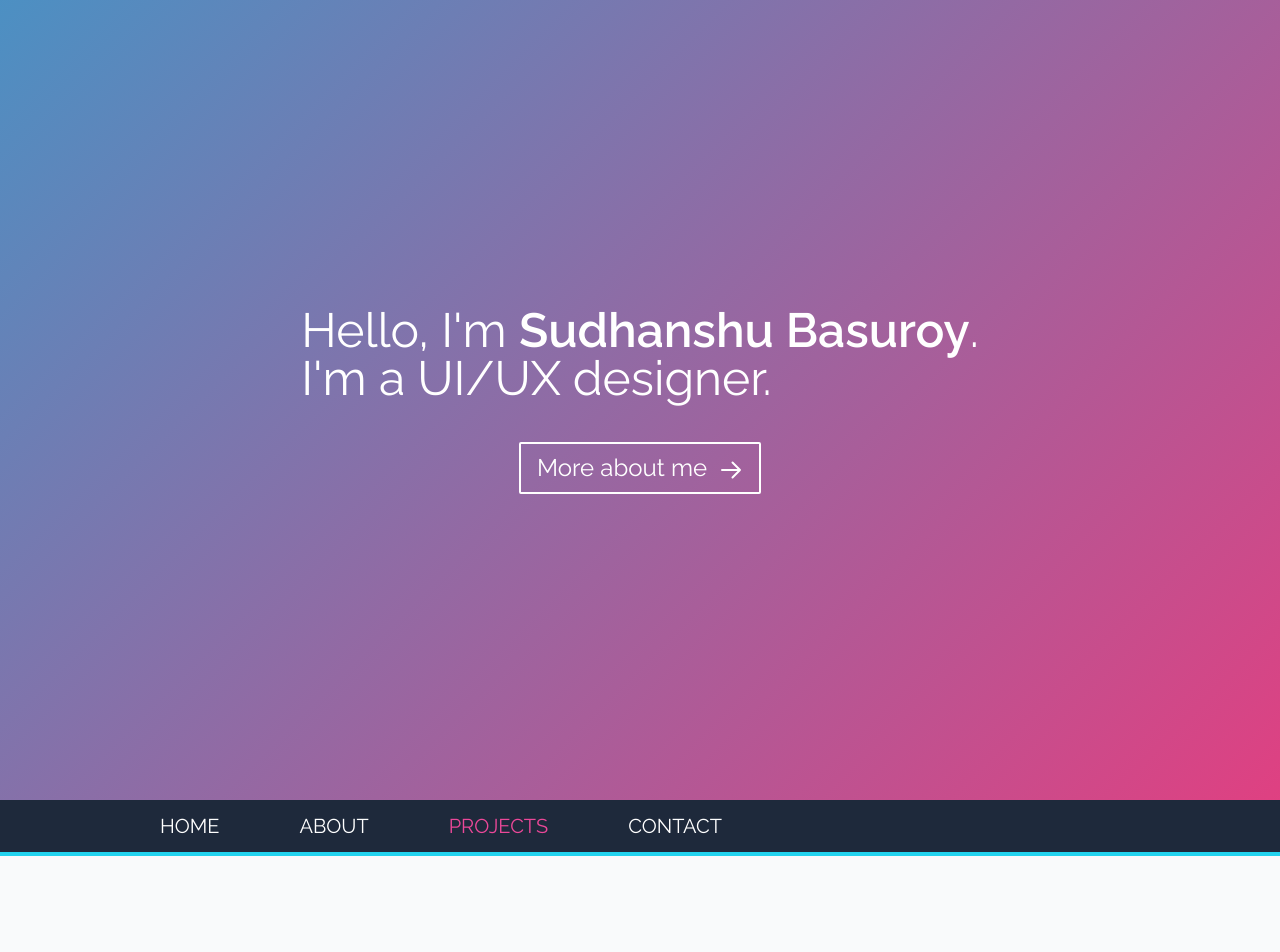
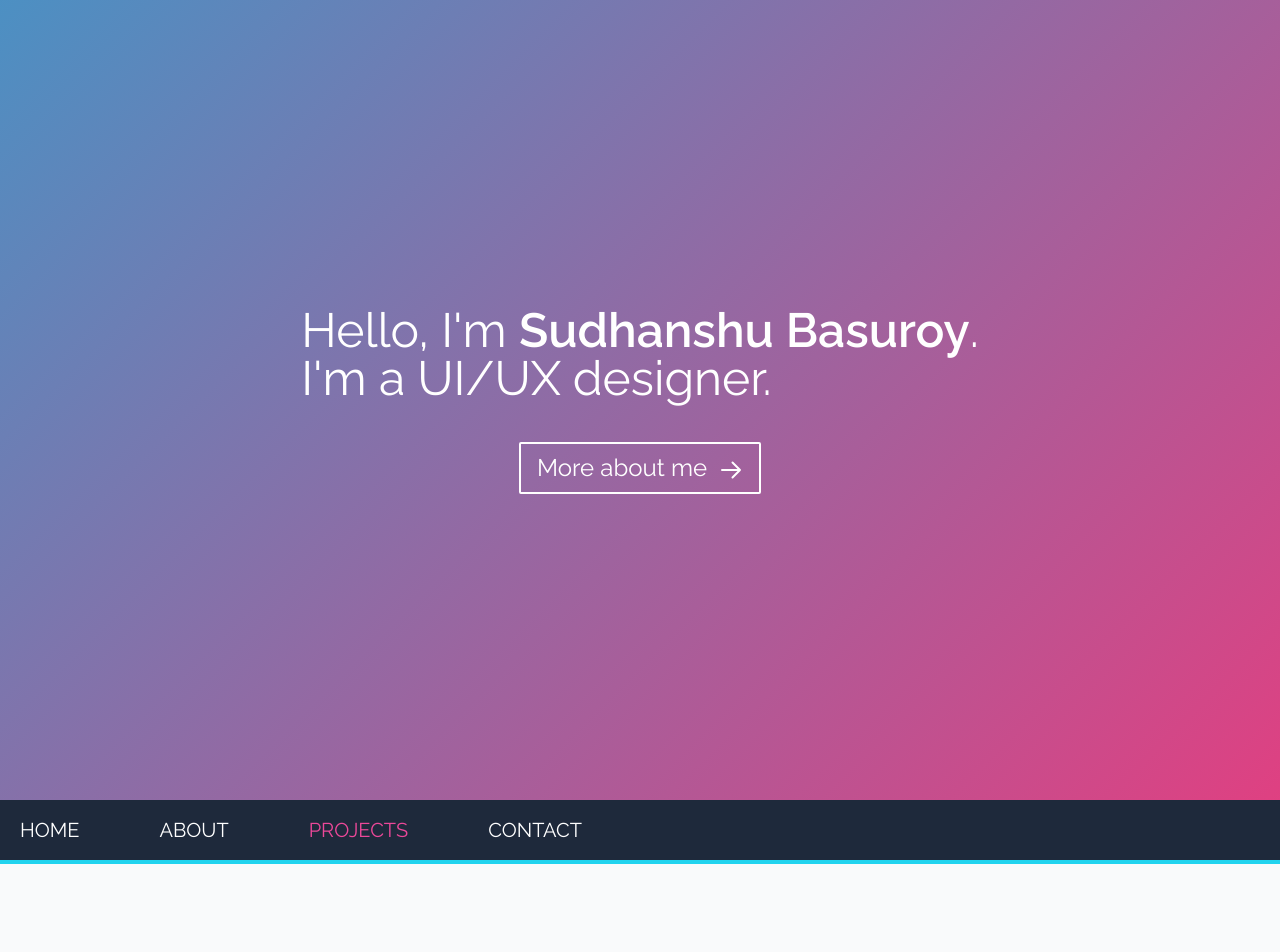
Before and after one commit to parading-purple-drumhead/Portfolio, a React (Vite) app: page / in a window 1280 px wide. Shown: the top 952 px of the page. Built offline with nearby package versions, Linux system fonts and the light colour scheme.

Commit message:
Navbar responsive

```diff
--- a/index.html
+++ b/index.html
@@ -3,7 +3,13 @@
   <head>
     <meta charset="UTF-8" />
     <link rel="icon" type="image/svg+xml" href="/letter-s.png" />
-    <meta name="viewport" content="width=device-width, initial-scale=1.0" />
+    <meta
+      name="viewport"
+      content="height=device-height,
+    width=device-width, initial-scale=1.0,
+    minimum-scale=1.0, maximum-scale=1.0,
+    user-scalable=no, target-densitydpi=device-dpi"
+    />
     <title>Sudhanshu Portfolio</title>
   </head>
   <body>
--- a/src/components/Navbar.tsx
+++ b/src/components/Navbar.tsx
@@ -1,6 +1,7 @@
 import { useEffect, useState } from "react";
 
 const Navbar = () => {
+  const [isDropdownOpen, setIsDropdownOpen] = useState<boolean>(false);
   const [currentSection, setCurrentSection] = useState<string>("");
 
   useEffect(() => {
@@ -45,13 +46,59 @@ const Navbar = () => {
       // Save the current section to localStorage
       localStorage.setItem("currentSection", id);
       setCurrentSection(id);
+
+      // Close the dropdown menu on mobile
+      setIsDropdownOpen(false);
     }
   };
 
   return (
-    <div className="navbar navbar sticky top-0 z-10 border-b-4 border-cyan-400 bg-slate-800 px-40 py-3">
+    <div className="navbar fixed top-0 z-10 w-screen border-b-4 border-cyan-400 bg-slate-800 px-5 py-3 lg:sticky">
       <nav>
-        <ul className="flex gap-20">
+        <div>
+          {/* Navbar links */}
+          <ul className="hidden gap-20 lg:flex">
+            <li
+              className={`nav-link ${currentSection === "landing" ? "active" : ""}`}
+              onClick={() => scrollTo("landing")}
+            >
+              Home
+            </li>
+            <li
+              className={`nav-link ${currentSection === "about" ? "active" : ""}`}
+              onClick={() => scrollTo("about")}
+            >
+              About
+            </li>
+            <li
+              className={`nav-link ${currentSection === "projects" ? "active" : ""}`}
+              onClick={() => scrollTo("projects")}
+            >
+              Projects
+            </li>
+            <li
+              className={`nav-link ${currentSection === "contact" ? "active" : ""}`}
+              onClick={() => scrollTo("contact")}
+            >
+              Contact
+            </li>
+          </ul>
+          <div className="flex justify-end lg:hidden">
+            <button
+              className="text-white"
+              onClick={() => {
+                setIsDropdownOpen((prev) => !prev);
+              }}
+            >
+              Hamburger
+            </button>
+          </div>
+        </div>
+
+        {/* Dropdown menu */}
+        <ul
+          className={`${isDropdownOpen ? "max-h-[50vh]" : ""} flex max-h-0 flex-col items-center gap-5 overflow-hidden transition-all duration-300 ease-linear lg:hidden`}
+        >
           <li
             className={`nav-link ${currentSection === "landing" ? "active" : ""}`}
             onClick={() => scrollTo("landing")}
--- a/src/index.css
+++ b/src/index.css
@@ -34,7 +34,7 @@ html {
 }
 
 .nav-link {
-  @apply cursor-pointer text-xl uppercase text-white transition ease-out;
+  @apply cursor-pointer py-1 text-xl uppercase text-white transition ease-out;
 }
 
 .nav-link.active {
```
